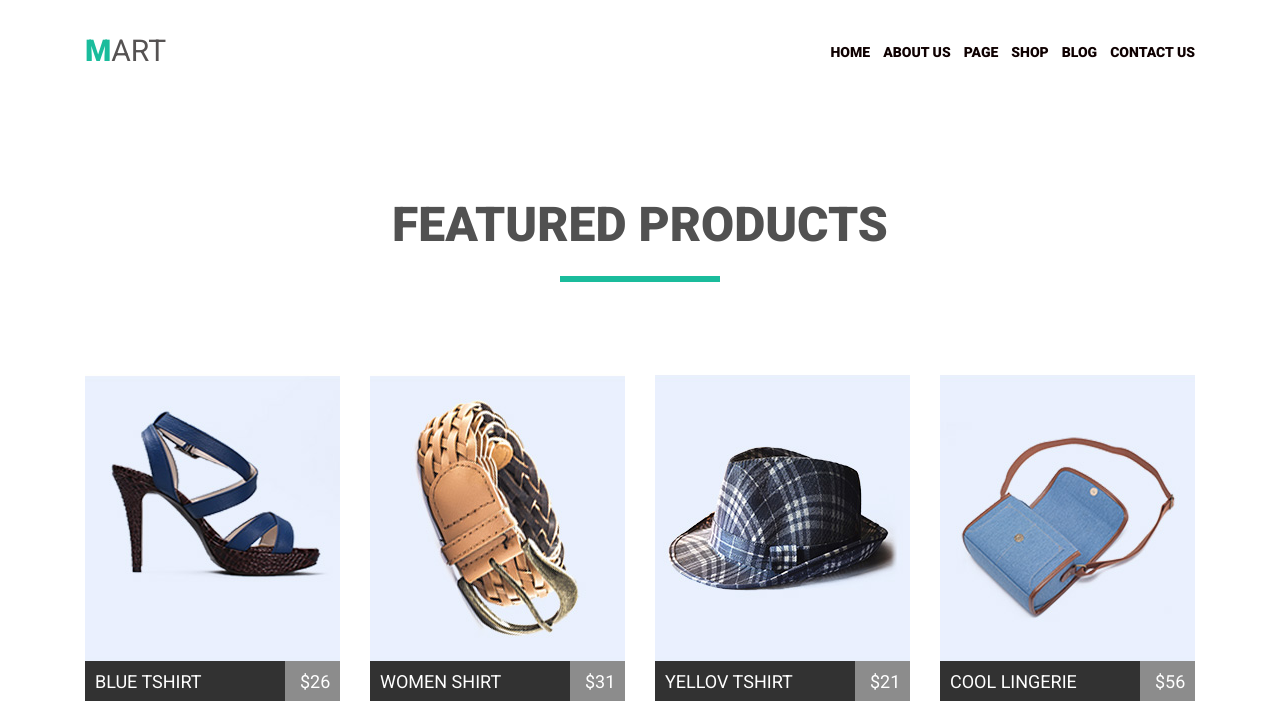
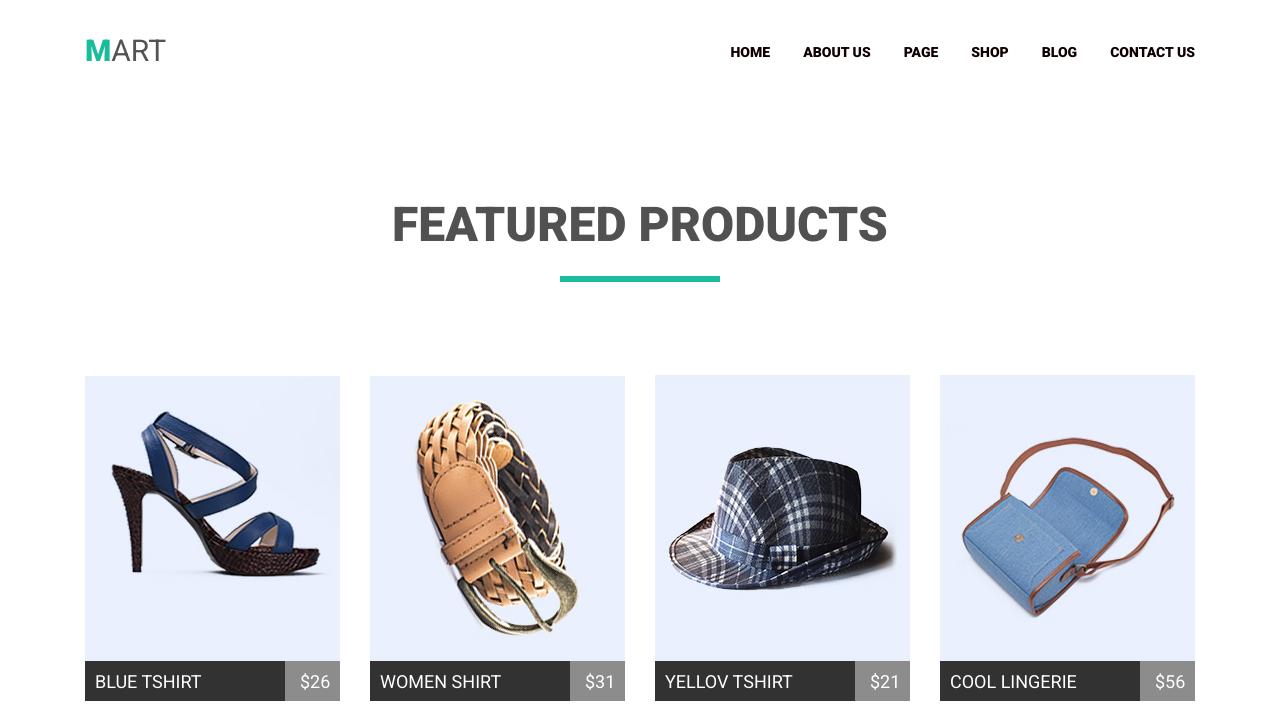
Before and after one commit to irinaproydenko/goit-fe-course, a plain HTML site: page html-css/module-04/index.html in a window 1280 px wide. Shown: the top 721 px of the page. Drawn offline with nearby package versions, Linux system fonts and the light colour scheme.

Commit message:
adds some of module-04

```diff
--- a/html-css/module-04/css/styles.css
+++ b/html-css/module-04/css/styles.css
@@ -41,6 +41,7 @@ body {
 
 .menu li{
   float: left;
+  margin-left: 33px;
 }
 
 .menu {
@@ -56,7 +57,6 @@ body {
 .menu a {
   font-size: 14px;
   line-height: 11px;
-  margin-left: 13px;
   text-transform: uppercase;
   text-decoration: none;
   font-weight: 700;
--- a/html-css/module-04/index.html
+++ b/html-css/module-04/index.html
@@ -13,6 +13,7 @@
 <body>
   <header class="page-header clearfix">
     <a href="#" class="logo">Mart</a>
+    <nav class="site-navigation">
       <ul class="menu clearfix">
         <li><a href="#">Home</a></li>
         <li><a href="#">About Us</a></li>
@@ -21,6 +22,7 @@
         <li><a href="#">Blog</a></li>
         <li><a href="#">Contact Us </a></li>
       </ul>
+    </nav>
   </header>
 
   <main>
```
Lines whose indentation alone changed are shown as unchanged.
